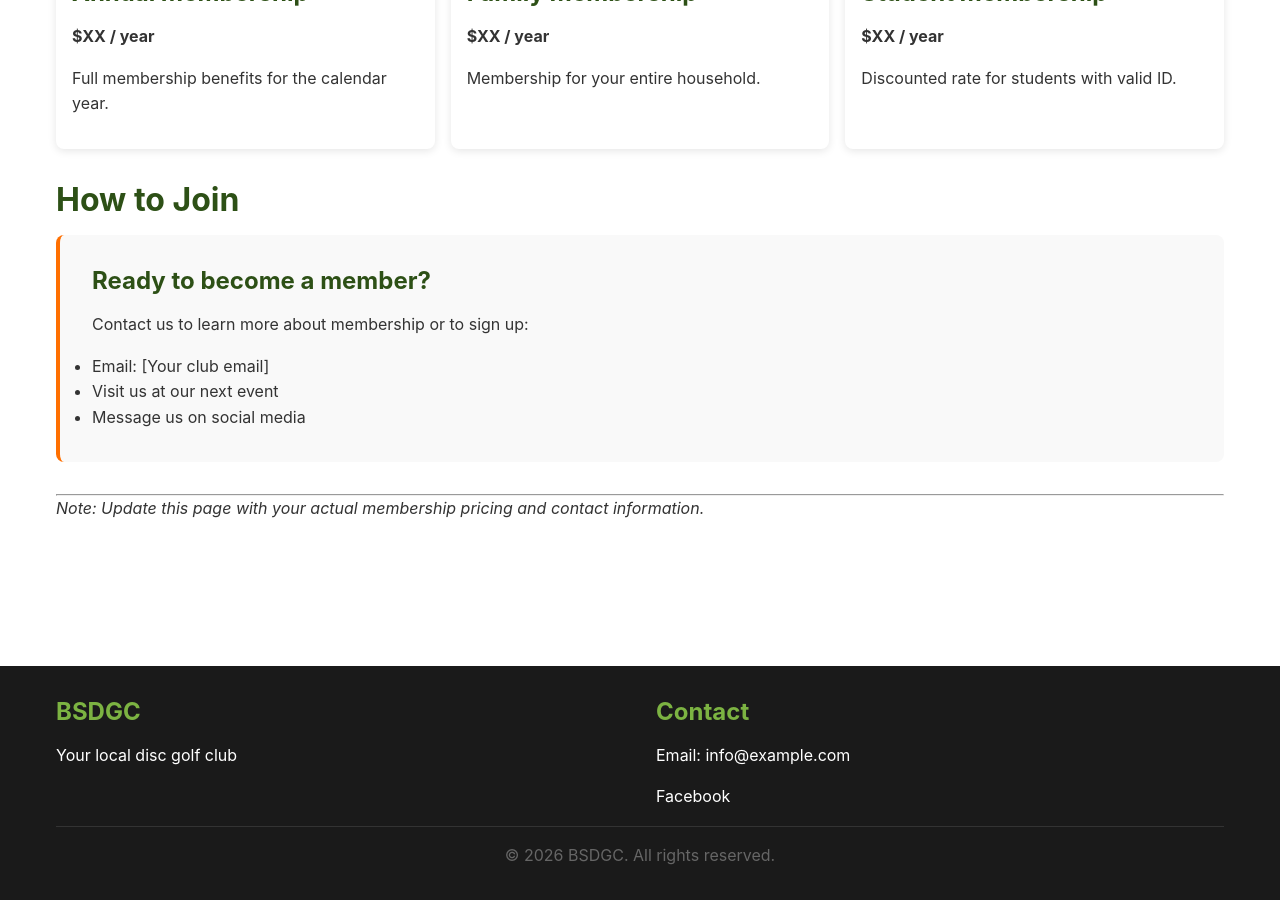
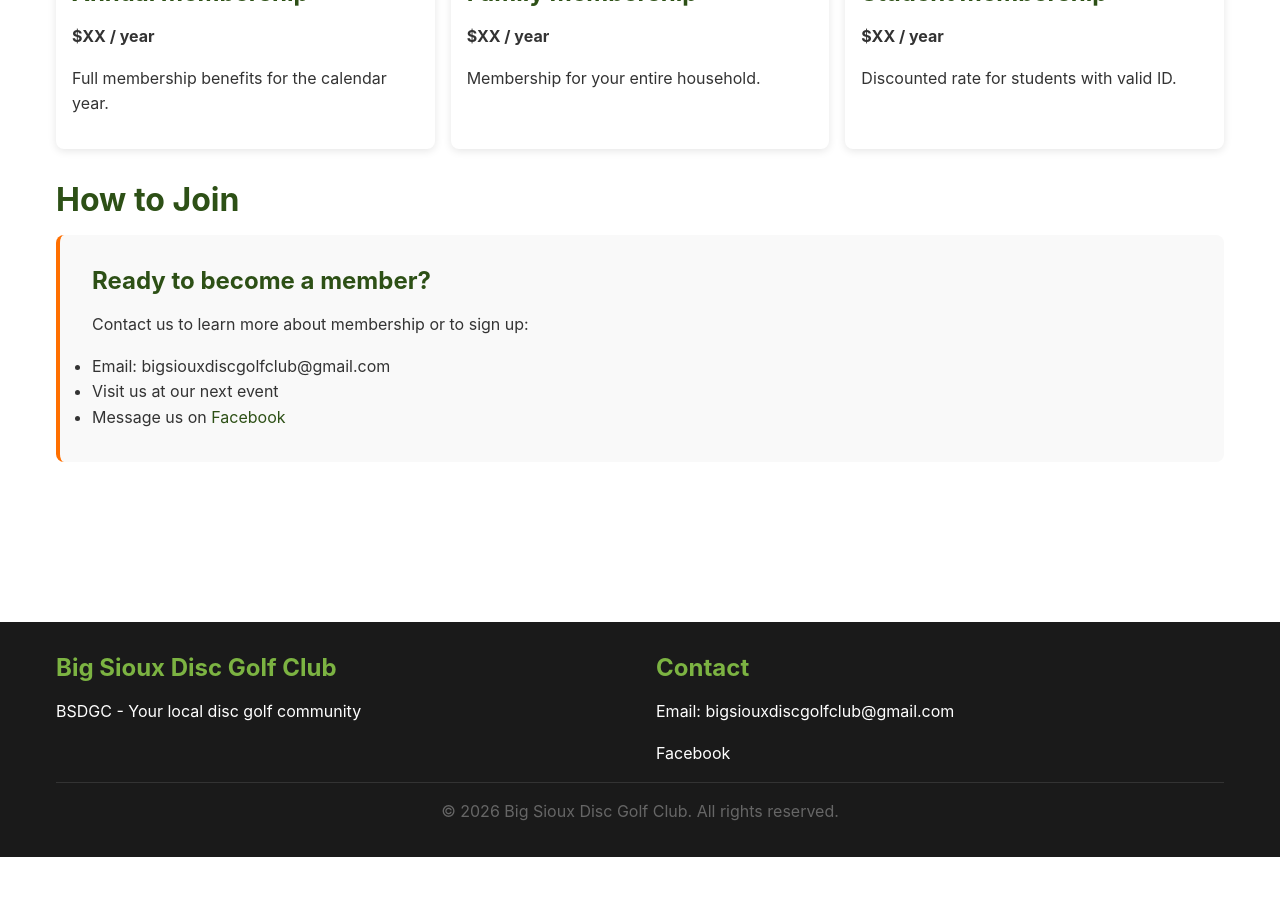
Before and after one commit to aklaudt/bsdgc, a Jekyll site: the page built from membership.md, in a window 1280 px wide and 900 px high, scrolled down 747 px. Built offline with Jekyll 4.4.1, drawn with Linux system fonts in a browser that asks for light colours; after the commit the page ends 1604 px from its top, so only the background shows below that; some of the changed text lies outside the part shown.

Commit message:
Update club information with full name and contact details
- Change title to 'Big Sioux Disc Golf Club'
- Update email to bigsiouxdiscgolfclub@gmail.com
- Update page content with full club name
- Add contact info to membership page
- Remove placeholder text

🤖 Generated with Claude Code

Co-Authored-By: Claude <noreply@anthropic.com>

```diff
--- a/_config.yml
+++ b/_config.yml
@@ -1,6 +1,6 @@
 # Site settings
-title: "BSDGC"
-description: "Your local disc golf club"
+title: "Big Sioux Disc Golf Club"
+description: "BSDGC - Your local disc golf community"
 baseurl: "/bsdgc"
 url: "https://aklaudt.github.io"
 
@@ -48,7 +48,7 @@ navigation:
 
 # Contact information (update with your club's details)
 contact:
-  email: "info@example.com"
+  email: "bigsiouxdiscgolfclub@gmail.com"
   facebook: "https://www.facebook.com/groups/665418236873268"
 
 # Google Drive folder IDs or direct links for documents
--- a/membership.md
+++ b/membership.md
@@ -6,7 +6,7 @@ permalink: /membership/
 
 <h1 class="page-title">Membership</h1>
 
-## Join BSDGC
+## Join Big Sioux Disc Golf Club
 
 Become a member of our disc golf community and help us grow the sport locally.
 
@@ -49,12 +49,8 @@ Become a member of our disc golf community and help us grow the sport locally.
   <h3>Ready to become a member?</h3>
   <p>Contact us to learn more about membership or to sign up:</p>
   <ul>
-    <li>Email: [Your club email]</li>
+    <li>Email: bigsiouxdiscgolfclub@gmail.com</li>
     <li>Visit us at our next event</li>
-    <li>Message us on social media</li>
+    <li>Message us on <a href="https://www.facebook.com/groups/665418236873268" target="_blank">Facebook</a></li>
   </ul>
 </div>
-
----
-
-*Note: Update this page with your actual membership pricing and contact information.*
```
Also changed, not shown: index.md (+2 -2 lines).
